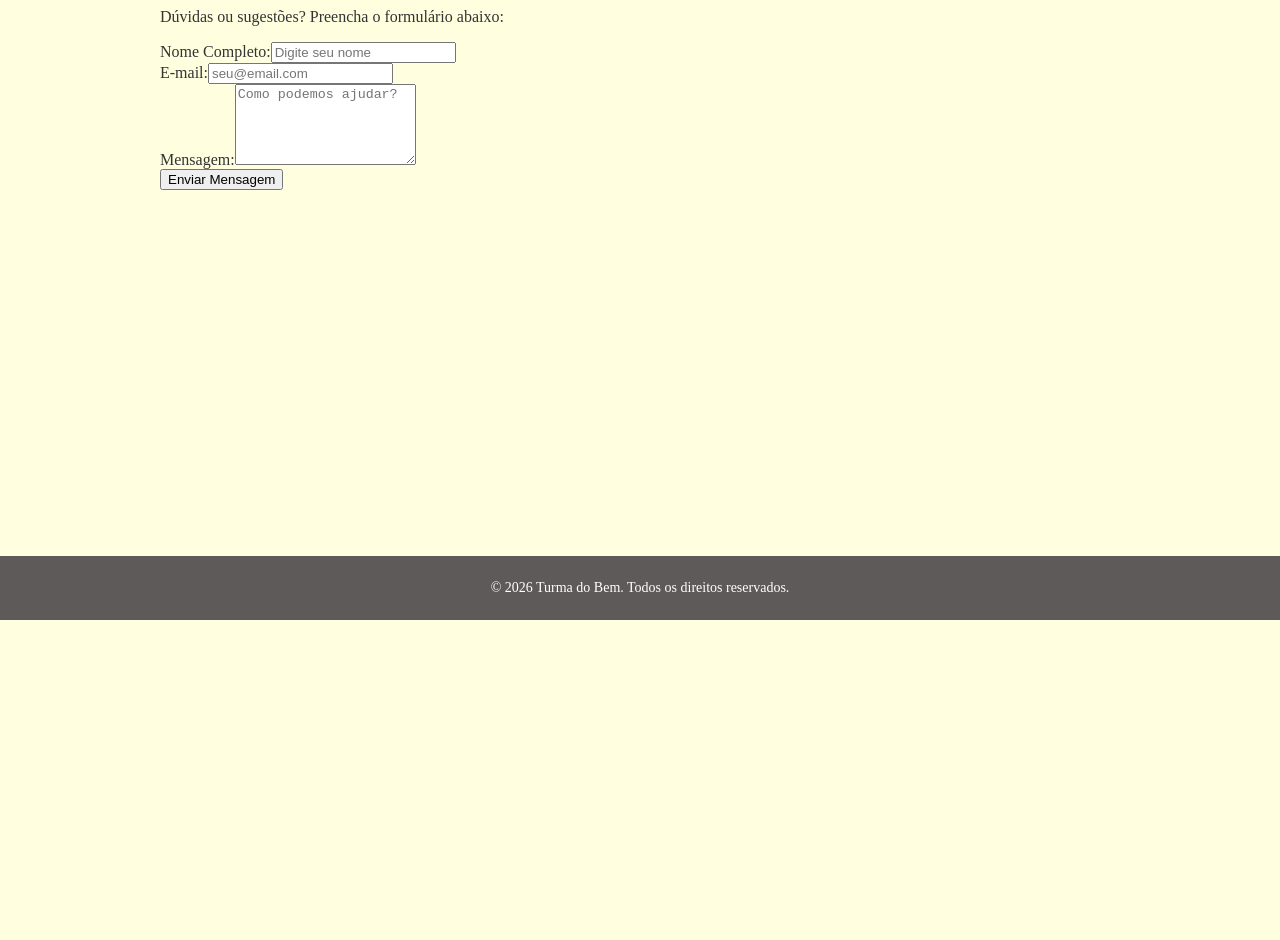
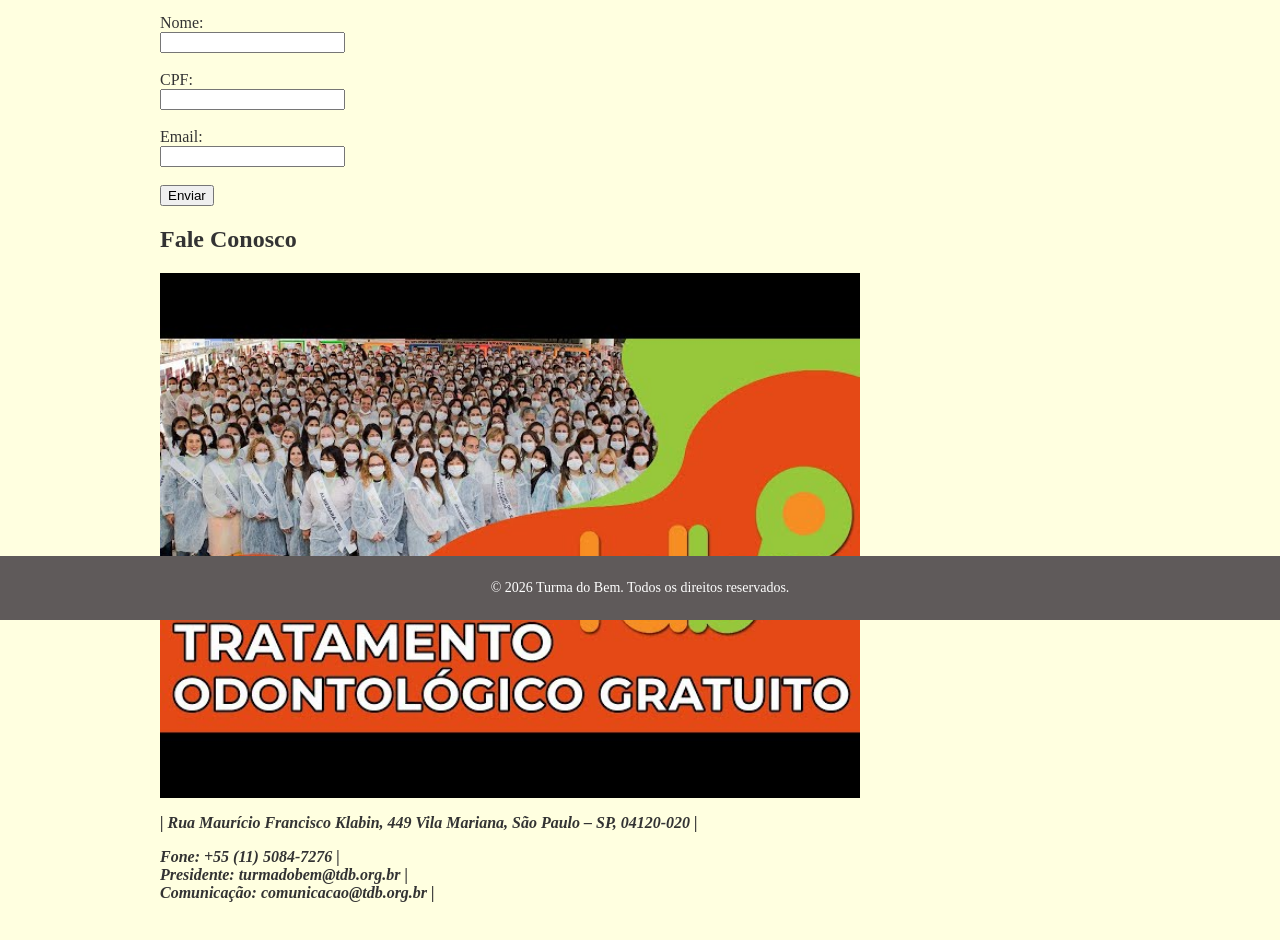
Before and after one commit to G-Barca/sprint3, a React (Vite) app: page /contato in a window 1280 px wide. Shown: the part 180-1120 px from the top of the page. Before the commit the page ends 800 px from the top, so only its background shows below. Built offline with nearby package versions, Linux system fonts and the light colour scheme.

Commit message:
fix: atualizando pagina de contato

```diff
--- a/src/pages/Contato.tsx
+++ b/src/pages/Contato.tsx
@@ -1,31 +1,42 @@
-import { Link } from 'react-router-dom';
-
 export function Contato() {
   return (
     <main className="conteudo">
       <section className="contato">
         <article>
-          <h1>Entre em contato</h1>
-          <p>Dúvidas ou sugestões? Preencha o formulário abaixo:</p>
+          <h2>Insira suas informações de contato:</h2>
 
-          <form className="form-contato">
-            <div className="campo">
-              <label htmlFor="nome">Nome Completo:</label>
-              <input type="text" id="nome" name="nome" placeholder="Digite seu nome" required />
-            </div>
+          <form id="formContato">
+            <label htmlFor="nome">Nome:</label><br />
+            <input type="text" id="nome" name="nome" required /><br /><br />
 
-            <div className="campo">
-              <label htmlFor="email">E-mail:</label>
-              <input type="email" id="email" name="email" placeholder="seu@email.com" required />
-            </div>
+            <label htmlFor="cpf">CPF:</label><br />
+            <input type="text" id="cpf" name="cpf" maxLength={14} required /><br /><br />
 
-            <div className="campo">
-              <label htmlFor="mensagem">Mensagem:</label>
-              <textarea id="mensagem" name="mensagem" rows={5} placeholder="Como podemos ajudar?"></textarea>
-            </div>
+            <label htmlFor="email">Email:</label><br />
+            <input type="email" id="email" name="email" required /><br /><br />
 
-            <button type="submit" className="btn-enviar">Enviar Mensagem</button>
+            <button type="submit">Enviar</button>
+
+            <p id="erro" style={{ color: 'red', fontWeight: 'bold' }}></p>
           </form>
+
+          <h2>Fale Conosco</h2>
+          <img
+            src="/img/tratamento.jpg"
+            alt="Tratamento Odontológico"
+            width="700"
+            height="400"
+          />
+
+          <address>
+            <p>
+              <strong>| Rua Maurício Francisco Klabin, 449 Vila Mariana, São Paulo – SP, 04120-020 |</strong>
+            </p>
+
+            <strong>Fone: +55 (11) 5084-7276 |</strong><br />
+            <strong>Presidente: turmadobem@tdb.org.br |</strong><br />
+            <strong>Comunicação: comunicacao@tdb.org.br |</strong>
+          </address>
         </article>
       </section>
     </main>
```
